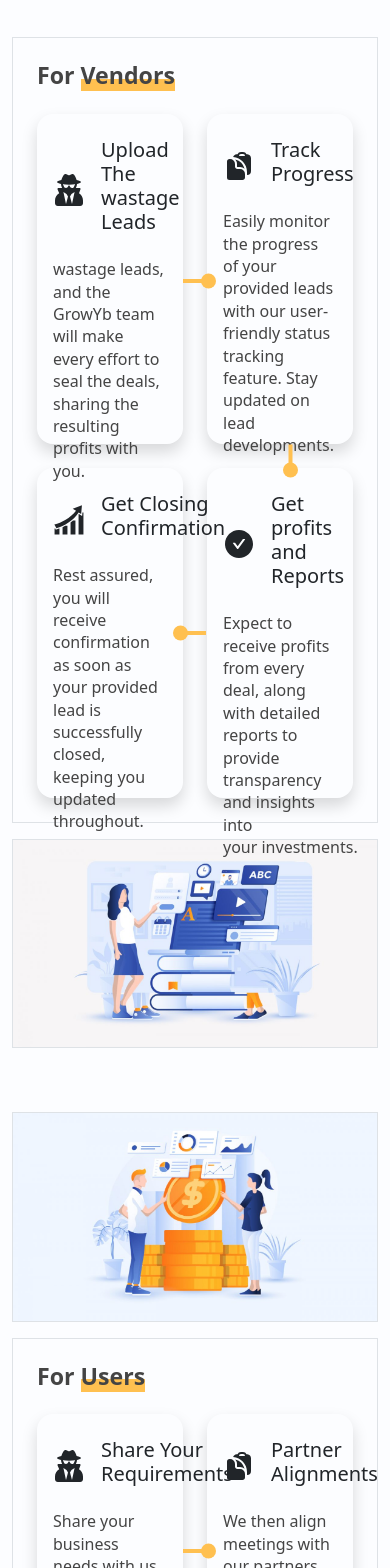
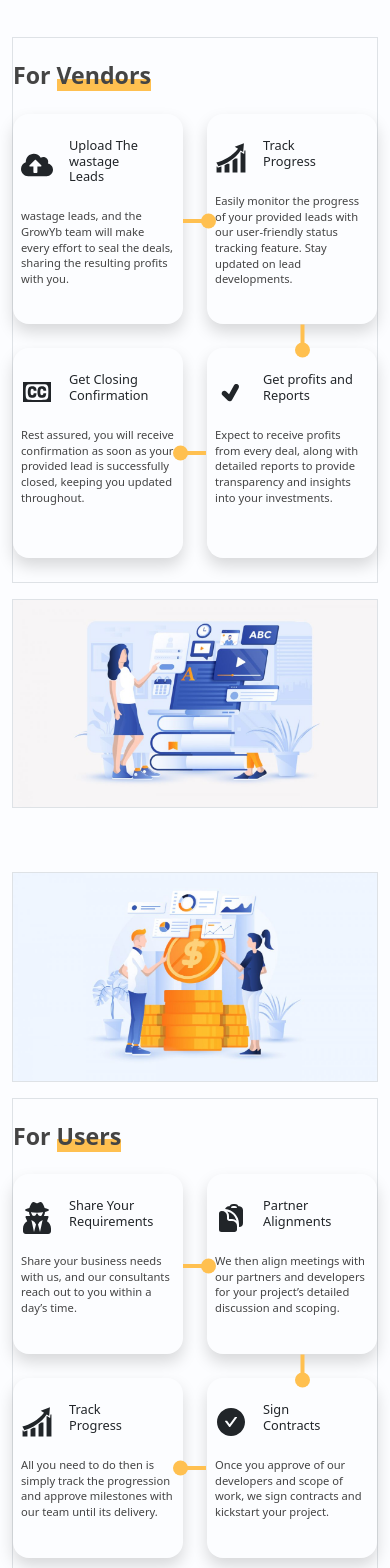
Before and after one commit to akshaydangigithub/AnimProject, a React (Vite) app: page / in a window 390 px wide. Shown: the part 2680-4248 px from the top of the page. Built offline with nearby package versions, Linux system fonts and the light colour scheme.

Commit message:
work in responsiveness

```diff
--- a/src/components/WhatWeDo.jsx
+++ b/src/components/WhatWeDo.jsx
@@ -1,9 +1,9 @@
 import React from "react";
 import slider2 from "../assets/slider2.jpg";
-import { FaUserSecret } from "react-icons/fa";
-import { AiFillCheckCircle } from "react-icons/ai";
-import { HiClipboardDocument } from "react-icons/hi2";
+import { FaCloudUploadAlt } from "react-icons/fa";
 import { GiProgression } from "react-icons/gi";
+import { IoLogoClosedCaptioning } from "react-icons/io";
+import { TiTick } from "react-icons/ti";
 
 const WhatWeDo = () => {
   return (
@@ -11,7 +11,7 @@ const WhatWeDo = () => {
       <div className="container mt-4  ">
         <div className="row">
           <div className="col-lg-6 mb-3">
-            <div className="whLeft border py-4 px-4 d-flex flex-column justify-content-center">
+            <div className="whLeft border py-4 px-md-4 d-flex flex-column justify-content-center">
               <h3 className="mb-4 fw-bolder">
                 For <span>Vendors</span>{" "}
               </h3>
@@ -21,10 +21,10 @@ const WhatWeDo = () => {
                   <div className="wLine1">
                     <div className="gola1"></div>
                   </div>
-                  <div className="py-4 px-3 rounded-4 shadow respCards1">
+                  <div className="py-4 px-md-3 px-2 rounded-4 shadow respCards1">
                     <div className="d-flex align-items-center ">
                       <span>
-                        <FaUserSecret className="whIcon me-3" />
+                        <FaCloudUploadAlt className="whIcon me-3" />
                       </span>
                       <h5 className="respH3">
                         Upload The wastage <br /> Leads
@@ -40,10 +40,10 @@ const WhatWeDo = () => {
                   <div className="wLine2">
                     <div className="gola2"></div>
                   </div>
-                  <div className="py-4 px-3 rounded-4 shadow respCards1">
+                  <div className="py-4 px-md-3 px-2 rounded-4 shadow respCards1">
                     <div className="d-flex align-items-center">
                       <span>
-                        <HiClipboardDocument className="whIcon me-3" />
+                        <GiProgression className="whIcon me-3" />
                       </span>
                       <h5 className="respH3">
                         Track <br /> Progress
@@ -59,10 +59,10 @@ const WhatWeDo = () => {
               </div>
               <div className="row mt-4">
                 <div className="col-6">
-                  <div className="py-4 px-3 rounded-4 shadow respCards1">
+                  <div className="py-4 px-md-3 px-2 rounded-4 shadow respCards1">
                     <div className="d-flex align-items-center">
                       <span>
-                        <GiProgression className="whIcon me-3" />
+                        <IoLogoClosedCaptioning className="whIcon me-3" />
                       </span>
                       <h5 className="respH3">
                         Get Closing <br /> Confirmation
@@ -79,10 +79,10 @@ const WhatWeDo = () => {
                   <div className="wLine3">
                     <div className="gola3"></div>
                   </div>
-                  <div className="py-4 px-3 rounded-4 shadow respCards1">
+                  <div className="py-4 px-md-3 px-2 rounded-4 shadow respCards1">
                     <div className="d-flex align-items-center">
                       <span>
-                        <AiFillCheckCircle className="whIcon me-3" />
+                        <TiTick className="whIcon me-3" />
                       </span>
                       <h5 className="respH3">
                         Get profits and <br /> Reports
--- a/src/components/WhatWeOffer.jsx
+++ b/src/components/WhatWeOffer.jsx
@@ -19,7 +19,7 @@ const WhatWeOffer = () => {
           <div  className="col-lg-6 mb-3">
             <div
 
-              className="whLeft border py-4 px-4 d-flex flex-column justify-content-center"
+              className="whLeft border py-4 px-md-4 px-0 d-flex flex-column justify-content-center"
             >
               <h3 className="mb-4 fw-bolder">
                 For <span>Users</span>{" "}
@@ -30,7 +30,7 @@ const WhatWeOffer = () => {
                   <div className="wLine1">
                     <div className="gola1"></div>
                   </div>
-                  <div className="py-4 px-3 rounded-4 shadow respCards2">
+                  <div className="py-4 px-md-3 px-2 rounded-4 shadow respCards2">
                     <div className="d-flex align-items-center ">
                       <span>
                         <FaUserSecret className="whIcon me-3" />
@@ -49,7 +49,7 @@ const WhatWeOffer = () => {
                   <div className="wLine2">
                     <div className="gola2"></div>
                   </div>
-                  <div className="py-4 px-3 rounded-4 shadow respCards2">
+                  <div className="py-4 px-md-3 px-2 rounded-4 shadow respCards2">
                     <div className="d-flex align-items-center">
                       <span>
                         <HiClipboardDocument className="whIcon me-3" />
@@ -67,7 +67,7 @@ const WhatWeOffer = () => {
               </div>
               <div className="row mt-4">
                 <div className="col-6">
-                  <div className="py-4 px-3 rounded-4 shadow respCards2">
+                  <div className="py-4 px-md-3 px-2 rounded-4 shadow respCards2">
                     <div className="d-flex align-items-center">
                       <span>
                         <GiProgression className="whIcon me-3" />
@@ -86,7 +86,7 @@ const WhatWeOffer = () => {
                   <div className="wLine3">
                     <div className="gola3"></div>
                   </div>
-                  <div className="py-4 px-3 rounded-4 shadow respCards2">
+                  <div className="py-4 px-md-3 px-2 rounded-4 shadow respCards2">
                     <div className="d-flex align-items-center">
                       <span>
                         <AiFillCheckCircle className="whIcon me-3" />
--- a/src/components/css/whatWeOffer.css
+++ b/src/components/css/whatWeOffer.css
@@ -28,10 +28,10 @@
   justify-content: center;
   align-items: center;
 }
-.image_div1{
+.image_div1 {
   height: 620px;
 }
-.image_div2{
+.image_div2 {
   height: 550px;
 }
 .whRight img {
@@ -118,76 +118,93 @@
 }
 
 @media (max-width: 1888px) {
-  .image_div1{
+  .image_div1 {
     height: 593px;
   }
 }
 
 @media (max-width: 1400px) {
-  .image_div1{
+  .image_div1 {
     height: 620px;
   }
 }
 
 @media (max-width: 1200px) {
-  .respCards1{
+  .respCards1 {
     height: 290px;
   }
-  .image_div1{
+  .image_div1 {
     height: 710px;
   }
-  .respCards2{
+  .respCards2 {
     height: 270px;
   }
-  .image_div2{
+  .image_div2 {
     height: 670px;
   }
 }
 
 @media (max-width: 991px) {
-  .respCards1{
+  .respCards1 {
     height: 220px;
   }
-  .image_div1{
+  .image_div1 {
     height: auto;
   }
-  .respCards2{
+  .respCards2 {
     height: 200px;
   }
-  .image_div2{
+  .image_div2 {
     height: auto;
   }
 }
 
 @media (max-width: 768px) {
-  .respCards1{
+  .respCards1 {
     height: auto;
   }
 
-  .respCards2{
+  .respCards2 {
     height: 230px;
   }
-
 }
 
 @media (max-width: 566px) {
-  .respCards1{
+  .respCards1 {
     height: 250px;
   }
 
-  .respCards2{
+  .respCards2 {
     height: 230px;
   }
-
 }
 
 @media (max-width: 500px) {
-  .respCards1{
-    height: 330px;
+  .respCards1 {
+    height: 340px;
   }
 
-  .respCards2{
-    height: 270px;
+  .respCards2 {
+    height: 280px;
+  }
+  .respH3 {
+    font-size: 1rem;
+  }
+}
+
+@media (max-width: 400px) {
+  .respH3 {
+    font-size: 0.8rem;
+  }
+  .whLeft p {
+    font-size: 0.7rem;
   }
 
+  .respCards1 {
+    height: 210px;
+  }
+
+  .respCards2 {
+    height: 180px;
+  }
 }
```
